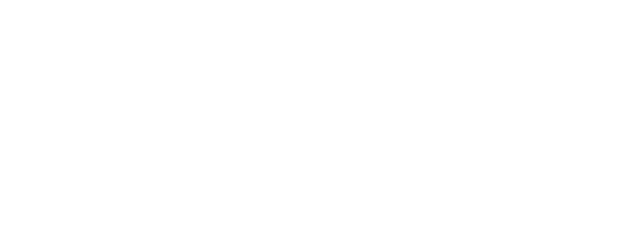
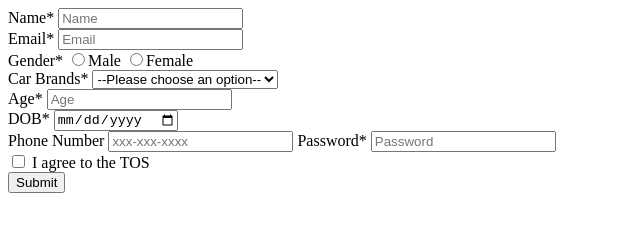
Before and after one commit to acciojob/signup-form-car-Saitejahr, a website: page main.html in a window 1280 px wide. Shown: the whole page, without its empty margins (0-640 px from the left). Drawn offline with Linux system fonts and the light colour scheme.

Commit message:
created a submission

```diff
--- a/main.html
+++ b/main.html
@@ -8,6 +8,33 @@
 
 <body>
 	<!-- the entire body must be written by student -->
+	<form action="" method="post">
+        <label for="name">Name*</label>
+        <input type="text" name="name" id="name" placeholder="Name" required> <br>
+        <label for="email">Email*</label>
+        <input type="email" name="email" id="email" placeholder="Email" required> <br>
+        <label for="gender">Gender*</label>
+        <input type="radio" name="gender" id="gender_m" required>Male
+        <input type="radio" name="gender" id="gender_f" required>Female <br>
+        <label for="cars">Car Brands*</label>
+        <select name="cars" id="cars" required>
+            <option value="" disabled selected hidden>--Please choose an option--</option>
+            <option value="BMW">BMW</option>
+            <option value="Audi">Audi</option>
+            <option value="Mercedez">Mercedez</option>
+        </select> <br>
+        <label for="age">Age*</label>
+        <input type="number" name="age" id="age" placeholder="Age" required><br>
+        <label for="dob">DOB*</label>
+        <input type="date" name="dob" id="dob" required> <br>
+        <label for="tel">Phone Number</label>
+        <input type="number" name="tel" id="tel" placeholder="xxx-xxx-xxxx">
+        <label for="password">Password*</label>
+        <input type="password" name="password" id="password" placeholder="Password" required> <br>
+        <input type="checkbox" name="tos" id="tos">
+        <label for="tos">I agree to the TOS</label> <br>
+        <button type="submit">Submit</button>
+    </form>
     <script type="text/javascript" src="./script.js">
 </script>
 
```
